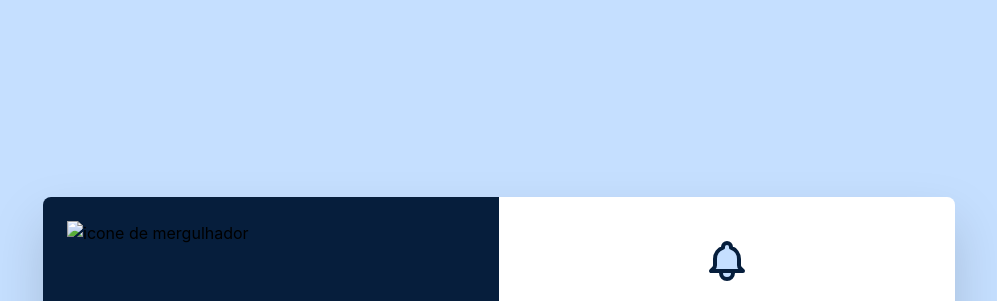
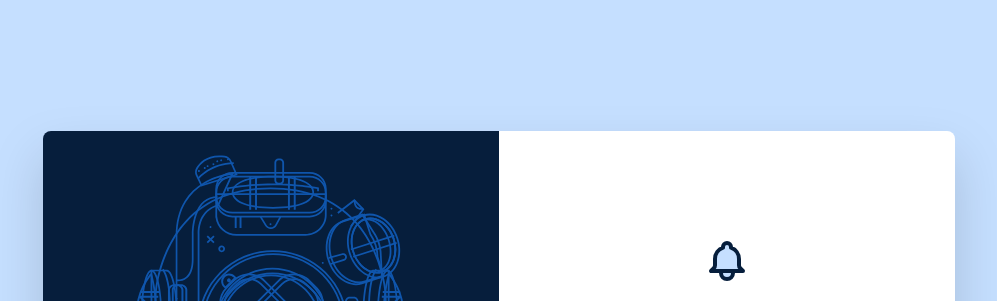
Before and after one commit to AnastasiiadeO/projeto-tailwind-css, a plain HTML site: page index.html in a window 1280 px wide. Shown: the top 301 px of the page, without its empty margins (141-1138 px from the left). Drawn offline with nearby package versions, Linux system fonts and the light colour scheme.

Commit message:
Update index.html

```diff
--- a/index.html
+++ b/index.html
@@ -46,7 +46,7 @@
     <main class="flex px-6 drop-shadow-2xl lg:w-3/4">
 
         <section class="bg-azul-escuro hidden lg:block w-1/2 rounded-l-lg">
-            <img class="p-6 m-auto" src="./image/icone-mergulhador.svg" alt="icone de mergulhador">
+            <img class="p-6 m-auto" src="./icone-mergulhador.svg" alt="icone de mergulhador">
         </section>
 
         <section class="bg-white p-10 gap-6 flex flex-col rounded-lg lg:w-1/2 justify-center lg:rounded-l-none">
```
